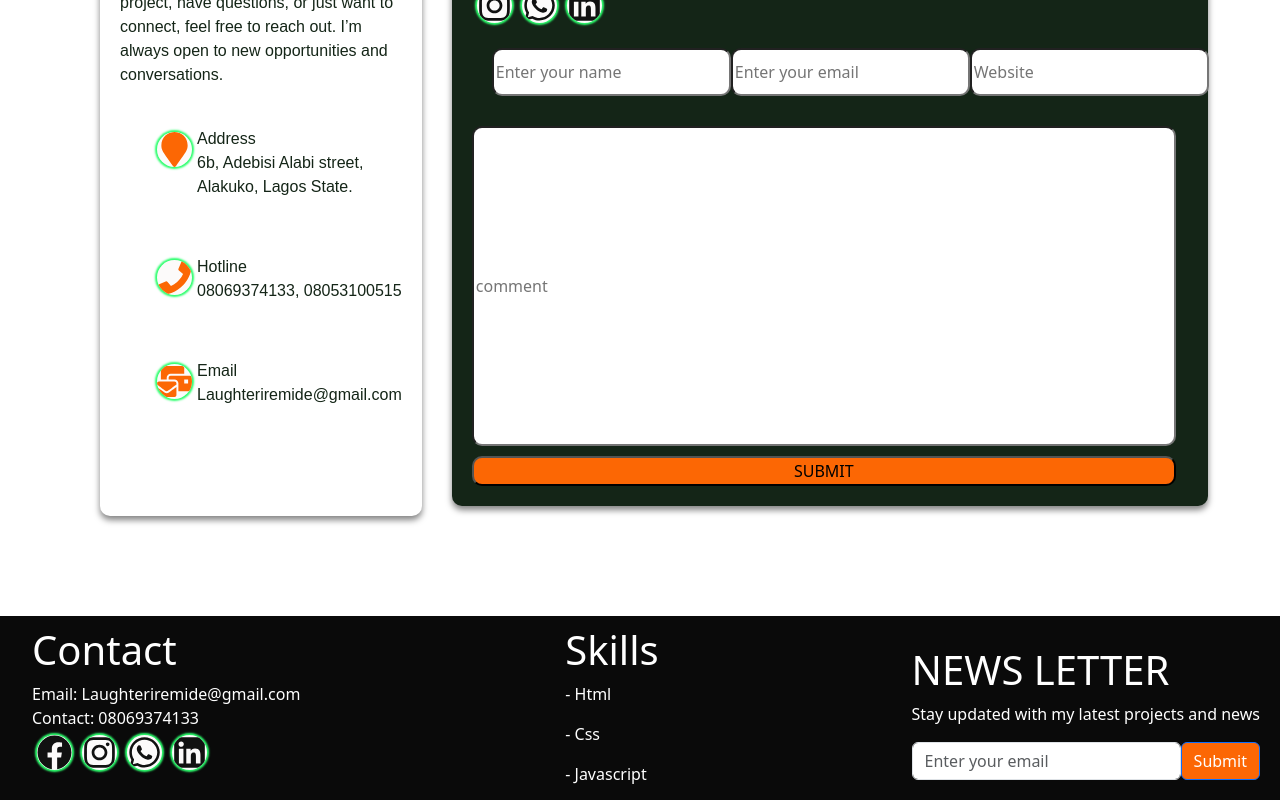
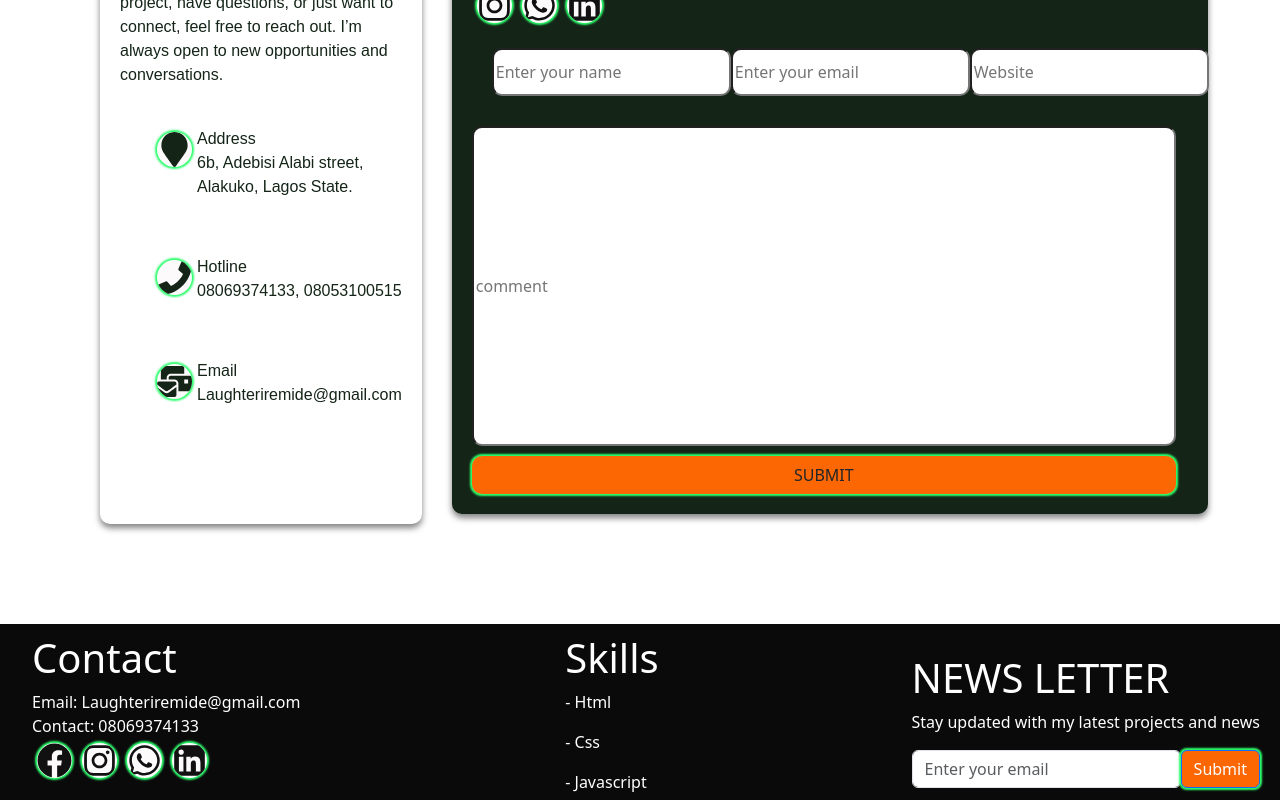
Before and after one commit to BeLaughter/My-Portfolio, a React (Vite) app: page / in a window 1280 px wide. Shown: the part 3020-3820 px from the top of the page. Built offline with nearby package versions, Linux system fonts and the light colour scheme.

Commit message:
new commit

```diff
--- a/src/Components/Contact.jsx
+++ b/src/Components/Contact.jsx
@@ -18,21 +18,21 @@ function Contact() {
           </p>
           <ul>
             <li className="flex">
-              <FaMapMarker className="iconsz orange" />
+              <FaMapMarker className="iconsz grey" />
               <p className="grey">
                 Address<br></br>6b, Adebisi Alabi street,<br></br> Alakuko,
                 Lagos State.
               </p>
             </li>
             <li className="flex">
-              <FaPhone className="iconsz orange" />
+              <FaPhone className="iconsz grey" />
               <p className="grey">
                 Hotline<br></br>
                 08069374133, 08053100515
               </p>
             </li>
             <li className="flex">
-              <FaMailBulk className="iconsz orange" />
+              <FaMailBulk className="iconsz grey" />
               <p className="grey">
                 Email<br></br>Laughteriremide@gmail.com
               </p>
@@ -85,7 +85,7 @@ function Contact() {
           <br></br>
           <input
             type="button"
-            className="input-btn bgorange"
+            className="input-btn btn bgorange"
             value="SUBMIT"
             required
           ></input>
--- a/src/Components/Footer.css
+++ b/src/Components/Footer.css
@@ -52,6 +52,9 @@
   box-shadow: 0 0 2px 2px #2cff6d;
   background-color: #fcfafa;
 }
+.btn {
+  box-shadow: 0 0 2px 2px #2cff6d;
+}
 .iconsz:hover {
   color: rgb(247, 243, 243);
 
```
